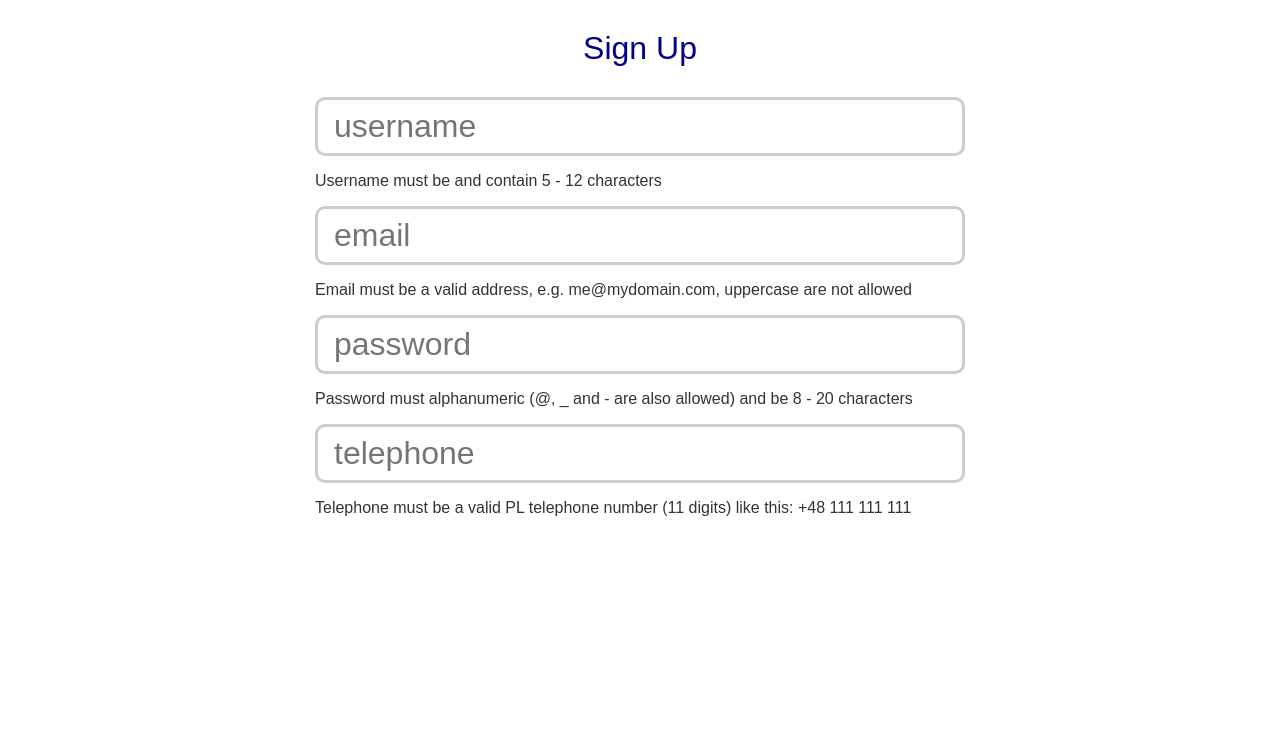
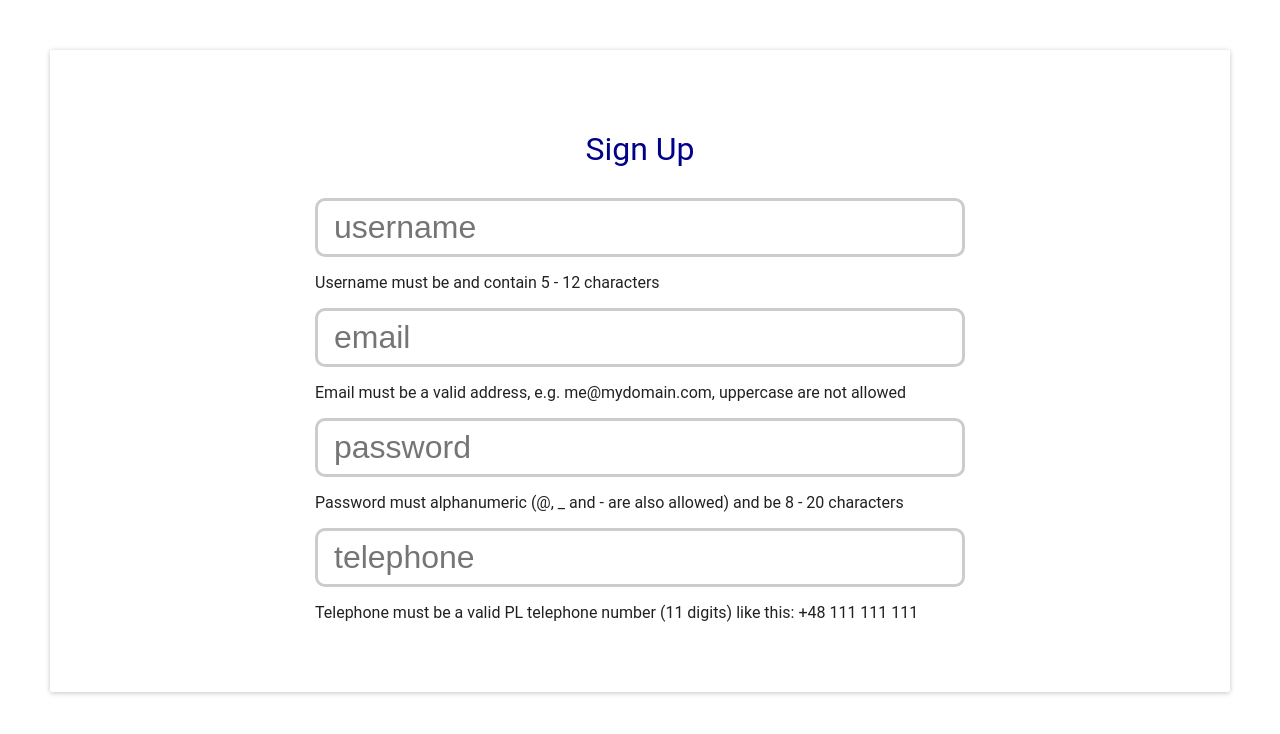
Before and after one commit to mklopotek/Exercise-REGEX, a React (Create React App) app: page / in a window 1280 px wide. Shown: the top 734 px of the page. Built offline with nearby package versions, Linux system fonts and the light colour scheme.

Commit message:
paperrefined added to validationforms component

```diff
--- a/src/GlobalComponents/PaperRefined.js
+++ b/src/GlobalComponents/PaperRefined.js
@@ -2,8 +2,8 @@ import React from 'react'
 import Paper from 'material-ui/Paper'
 
 const styles = {
-    margin: '20px',
-    padding: '20px',
+    margin: '50px',
+    padding: '50px',
 }
 
 const PaperRefined = (props) => (
--- a/src/ValidationForms.js
+++ b/src/ValidationForms.js
@@ -1,4 +1,5 @@
 import React from 'react';
+import PaperRefined from './GlobalComponents/PaperRefined'
 
 const usernameReg = new RegExp('^[a-z0-9]{5,12}$', 'i');
 const emailReg = /^[a-z0-9\.-_]+@[a-z0-9\.-_]+\.[a-z]{2,4}$/;
@@ -48,7 +49,7 @@ class ValidationForms extends React.Component {
         const checkBorderColor = value => value === null ? null : value ? 'green' : 'orange'
 
         return (
-            <div>
+            <PaperRefined>
                 <h1>Sign Up</h1>
                 <form>
                     <input type="text" name="username" placeholder="username" style={{ borderColor: checkBorderColor(this.state.isUserNameCorrect) }} onChange={this.validationTest} />
@@ -64,7 +65,7 @@ class ValidationForms extends React.Component {
                     <p>Telephone must be a valid PL telephone number (11 digits) like this: +48 111 111 111</p>
 
                 </form>
-            </div>
+            </PaperRefined>
         )
     };
 };
```
